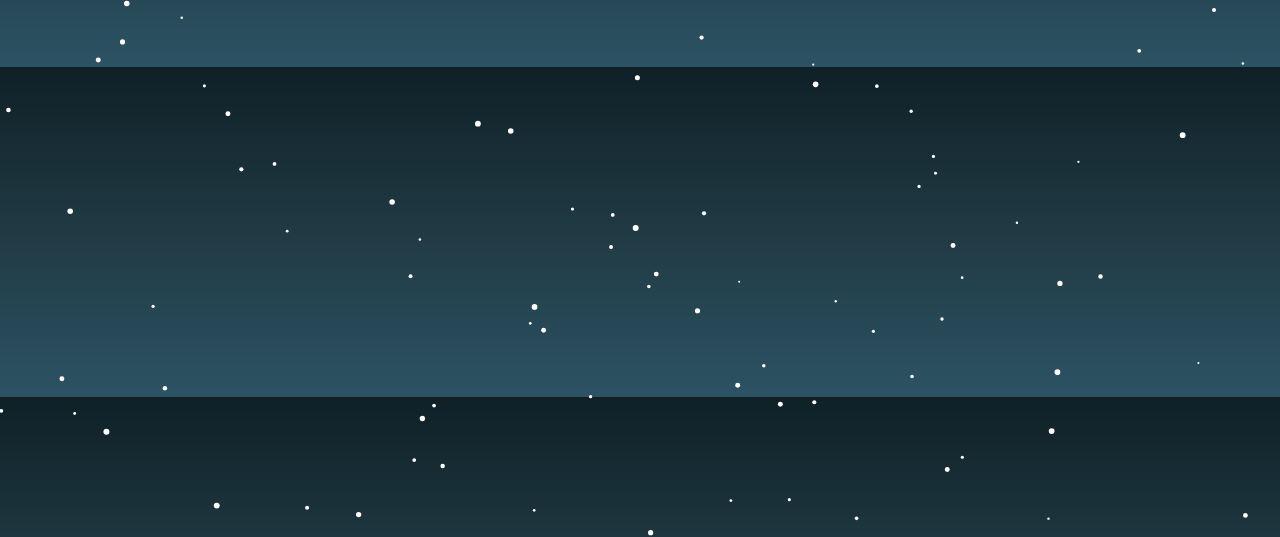
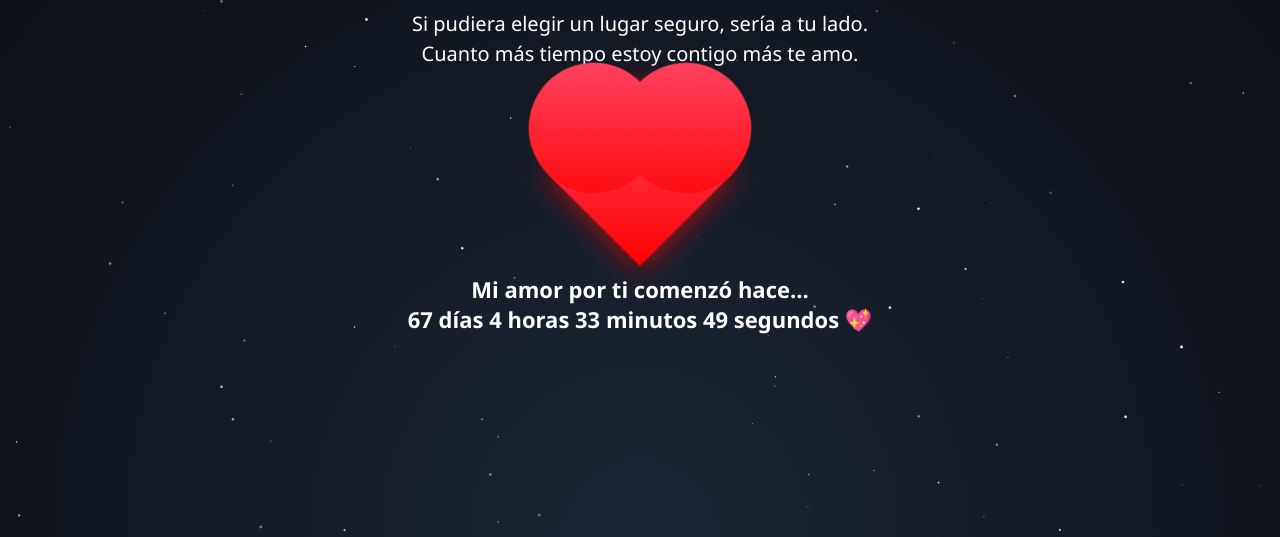
Before and after one commit to betthz05-a11y/Para-mi-estrellita, a plain HTML site: page index.html in a window 1280 px wide. Shown: the part 263-800 px from the top of the page. Drawn offline with Linux system fonts and the light colour scheme.

Commit message:
Update index.html

```diff
--- a/index.html
+++ b/index.html
@@ -6,87 +6,110 @@
 <title>Para mi estrellita ✨</title>
 
 <style>
+* {
+    margin: 0;
+    padding: 0;
+    box-sizing: border-box;
+}
+
 body {
-    margin: 0;
+    height: 100vh;
     overflow: hidden;
-    font-family: Arial, sans-serif;
-    background: linear-gradient(#0f2027, #203a43, #2c5364);
+    font-family: 'Segoe UI', sans-serif;
     color: white;
     text-align: center;
+    background: radial-gradient(circle at bottom, #1b2735, #090a0f);
 }
 
+/* CONTENEDOR */
 .contenido {
     position: relative;
     z-index: 2;
-    top: 50%;
-    transform: translateY(-50%);
+    height: 100%;
+    display: flex;
+    flex-direction: column;
+    justify-content: center;
+    align-items: center;
+    padding: 20px;
 }
 
+/* TEXTO */
 h1 {
-    font-size: 28px;
+    font-size: 32px;
+    margin-bottom: 10px;
 }
 
 .texto {
     font-size: 20px;
-    margin: 20px;
+    max-width: 500px;
+    margin: 15px;
+    line-height: 1.5;
 }
 
-/* ❤️ Corazón animado */
+/* ❤️ CORAZÓN PRO */
 .corazon {
-    width: 100px;
-    height: 100px;
-    background: red;
     position: relative;
-    margin: 30px auto;
+    width: 120px;
+    height: 120px;
+    background: linear-gradient(45deg, #ff0000, #ff4d6d);
     transform: rotate(-45deg);
-    animation: latido 1s infinite;
+    margin: 30px 0;
+    animation: latido 1.2s infinite;
+    box-shadow: 0 0 25px rgba(255,0,0,0.7);
 }
 
 .corazon::before,
 .corazon::after {
     content: "";
-    width: 100px;
-    height: 100px;
-    background: red;
+    position: absolute;
+    width: 120px;
+    height: 120px;
+    background: inherit;
     border-radius: 50%;
-    position: absolute;
 }
 
 .corazon::before {
-    top: -50px;
+    top: -60px;
     left: 0;
 }
 
 .corazon::after {
-    left: 50px;
+    left: 60px;
     top: 0;
 }
 
 @keyframes latido {
-    0% { transform: scale(1) rotate(-45deg); }
-    50% { transform: scale(1.2) rotate(-45deg); }
-    100% { transform: scale(1) rotate(-45deg); }
+    0%,100% { transform: scale(1) rotate(-45deg); }
+    50% { transform: scale(1.15) rotate(-45deg); }
 }
 
+/* CONTADOR */
 .timer {
     font-size: 22px;
-    margin-top: 20px;
+    margin-top: 10px;
     font-weight: bold;
 }
 
-/* ✨ Canvas partículas */
+/* ✨ CANVAS */
 canvas {
     position: absolute;
     top: 0;
     left: 0;
     z-index: 1;
 }
+
+/* RESPONSIVE */
+@media(max-width: 500px){
+    h1 { font-size: 26px; }
+    .texto { font-size: 18px; }
+    .corazon { width: 90px; height: 90px; }
+}
 </style>
 </head>
 
 <body>
 
-<canvas id="particles"></canvas>
+<canvas id="stars"></canvas>
 
 <div class="contenido">
     <h1>Para mi estrellita ✨</h1>
@@ -102,9 +125,10 @@ canvas {
 </div>
 
 <script>
-// ⏱️ FECHA EXACTA
+// 📅 FECHA
 const fechaInicio = new Date("2026-02-27T00:00:00");
 
+// ⏱️ CONTADOR
 function actualizarContador() {
     const ahora = new Date();
     let diff = ahora - fechaInicio;
@@ -125,55 +149,52 @@ function actualizarContador() {
 
 setInterval(actualizarContador, 1000);
 
-// ✨ PARTICULAS
-const canvas = document.getElementById("particles");
+// ✨ ESTRELLAS PRO
+const canvas = document.getElementById("stars");
 const ctx = canvas.getContext("2d");
 
-function resizeCanvas() {
+function resize() {
     canvas.width = window.innerWidth;
     canvas.height = window.innerHeight;
 }
-resizeCanvas();
-window.addEventListener("resize", resizeCanvas);
+resize();
+window.addEventListener("resize", resize);
 
-let particles = [];
+let estrellas = [];
 
-for (let i = 0; i < 120; i++) {
-    particles.push({
+for (let i = 0; i < 150; i++) {
+    estrellas.push({
         x: Math.random() * canvas.width,
         y: Math.random() * canvas.height,
-        r: Math.random() * 2 + 1,
-        d: Math.random() * 1 + 0.5
+        r: Math.random() * 1.5,
+        d: Math.random() * 0.5,
+        alpha: Math.random()
     });
 }
 
-function drawParticles() {
+function dibujar() {
     ctx.clearRect(0, 0, canvas.width, canvas.height);
-    ctx.fillStyle = "white";
 
-    for (let i = 0; i < particles.length; i++) {
-        let p = particles[i];
+    for (let i = 0; i < estrellas.length; i++) {
+        let s = estrellas[i];
+
         ctx.beginPath();
-        ctx.arc(p.x, p.y, p.r, 0, Math.PI * 2);
+        ctx.arc(s.x, s.y, s.r, 0, Math.PI * 2);
+        ctx.fillStyle = `rgba(255,255,255,${s.alpha})`;
         ctx.fill();
+
+        s.y += s.d;
+
+        if (s.y > canvas.height) {
+            s.y = 0;
+            s.x = Math.random() * canvas.width;
+        }
     }
 
-    moveParticles();
+    requestAnimationFrame(dibujar);
 }
 
-function moveParticles() {
-    for (let i = 0; i < particles.length; i++) {
-        let p = particles[i];
-        p.y += p.d;
-
-        if (p.y > canvas.height) {
-            p.y = 0;
-            p.x = Math.random() * canvas.width;
-        }
-    }
-}
-
-setInterval(drawParticles, 33);
+dibujar();
 </script>
 
 </body>
```
